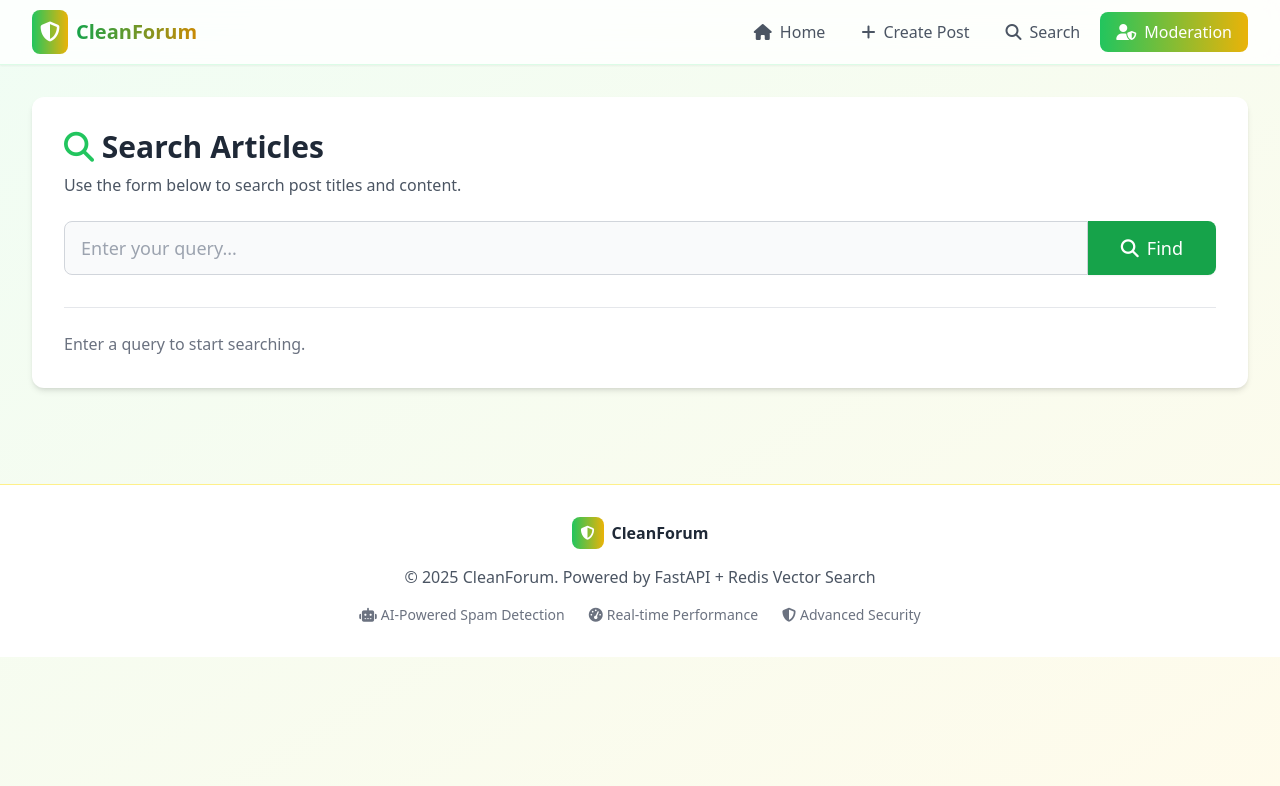
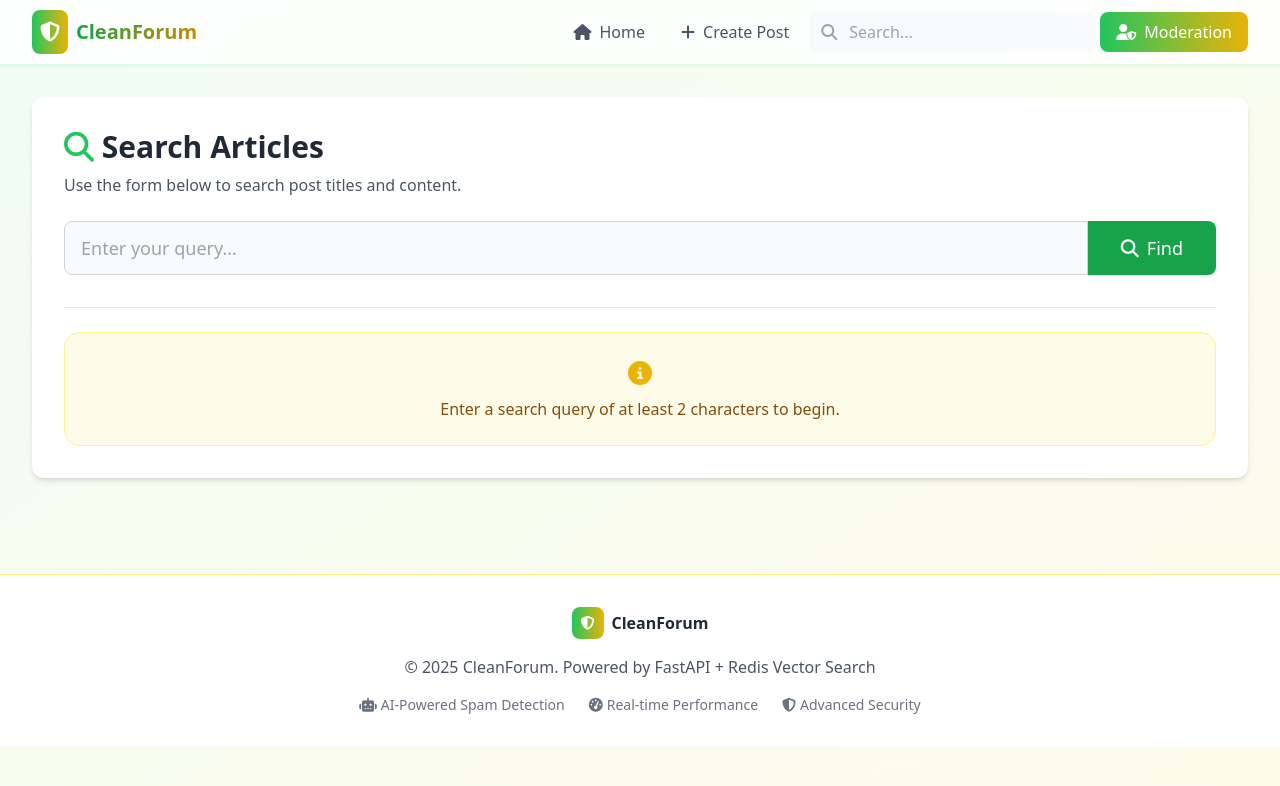
Before and after one commit to premananda108/CleanForum, a FastAPI app: page /search in a window 1280 px wide. Shown: the top 786 px of the page. Run offline with FastAPI, Linux system fonts and the light colour scheme; parts of the project's set-up code (start-up, migrations or seed data) failed here and were passed over; some libraries are stand-ins or nearby versions.

Commit message:
fix search

```diff
--- a/static/js/forum.js
+++ b/static/js/forum.js
@@ -827,47 +827,32 @@ async function initCreatePostPage() {
 
 // Search page functions
 async function handleSearchForm() {
-    const form = document.getElementById('search-form');
     const resultsContainer = document.getElementById('search-results-container');
     const queryInput = document.getElementById('search-query');
 
-    if (!form) return;
-
-    // Check for query in URL and trigger search on page load
-    const urlParams = new URLSearchParams(window.location.search);
-    const q = urlParams.get('q');
-    if (q) {
-        queryInput.value = q;
-        await performSearch(q);
-    }
-
-    form.addEventListener('submit', async (event) => {
-        event.preventDefault();
-        const query = queryInput.value.trim();
-
-        // Update URL without reloading
-        const newUrl = new URL(window.location);
-        newUrl.searchParams.set('q', query);
-        window.history.pushState({path: newUrl.href}, '', newUrl.href);
-
-        await performSearch(query);
-    });
+    // This function will now only handle displaying results on the search page
+    // based on the URL query parameter.
 
     async function performSearch(query) {
-        if (query.length < 2) {
+        if (!query || query.length < 2) {
             resultsContainer.innerHTML = `
                 <div class="bg-yellow-50 border border-yellow-200 rounded-2xl p-6 text-center">
-                    <i class="fas fa-exclamation-triangle text-yellow-500 text-2xl mb-2"></i>
-                    <p class="text-yellow-800 font-medium">Search query must be at least 2 characters long</p>
+                    <i class="fas fa-info-circle text-yellow-500 text-2xl mb-2"></i>
+                    <p class="text-yellow-800 font-medium">Enter a search query of at least 2 characters to begin.</p>
                 </div>
             `;
             return;
         }
 
+        // Set input value to the query from URL
+        if(queryInput) {
+            queryInput.value = query;
+        }
+
         resultsContainer.innerHTML = `
             <div class="text-center py-12">
                 <div class="inline-block animate-spin rounded-full h-8 w-8 border-b-2 border-blue-600 mb-4"></div>
-                <p class="text-gray-600">Searching the database...</p>
+                <p class="text-gray-600">Searching for "${query}"...</p>
             </div>
         `;
 
@@ -884,6 +869,15 @@ async function handleSearchForm() {
                 </div>
             `;
         }
+    }
+
+    // Check for query in URL and trigger search on page load
+    const urlParams = new URLSearchParams(window.location.search);
+    const q = urlParams.get('q');
+
+    // The search page should only show results if a query is present
+    if (resultsContainer) {
+       performSearch(q);
     }
 }
 
--- a/templates/base.html
+++ b/templates/base.html
@@ -71,9 +71,12 @@
                     <a href="/create" class="px-4 py-2 rounded-lg text-gray-600 hover:text-green-600 hover:bg-green-50 transition-all duration-200 font-medium">
                         <i class="fas fa-plus mr-2"></i>Create Post
                     </a>
-                    <a href="/search" class="px-4 py-2 rounded-lg text-gray-600 hover:text-green-600 hover:bg-green-50 transition-all duration-200 font-medium">
-                        <i class="fas fa-search mr-2"></i>Search
-                    </a>
+                    <form action="/search" method="GET" class="relative">
+                        <input type="search" name="q" placeholder="Search..." class="py-2 pl-10 pr-4 rounded-lg text-gray-700 bg-gray-50 border-gray-200 focus:outline-none focus:ring-2 focus:ring-primary-500" required minlength="2">
+                        <button type="submit" class="absolute inset-y-0 left-0 pl-3 flex items-center text-gray-400 hover:text-primary-600">
+                            <i class="fas fa-search"></i>
+                        </button>
+                    </form>
                     <a href="/moderator" class="px-4 py-2 rounded-lg bg-gradient-to-r from-green-500 to-yellow-500 text-white hover:shadow-lg transition-all duration-300 font-medium">
                         <i class="fas fa-user-shield mr-2"></i>Moderation
                     </a>
@@ -97,9 +100,14 @@
                 <a href="/create" class="block px-3 py-2 rounded-md text-base font-medium text-gray-700 hover:text-green-600 hover:bg-green-50">
                     <i class="fas fa-plus mr-2"></i>Create Post
                 </a>
-                <a href="/search" class="block px-3 py-2 rounded-md text-base font-medium text-gray-700 hover:text-green-600 hover:bg-green-50">
-                    <i class="fas fa-search mr-2"></i>Search
-                </a>
+                <div class="px-2 pt-1 pb-2">
+                    <form action="/search" method="GET" class="relative">
+                        <input type="search" name="q" placeholder="Search..." class="w-full py-2 pl-10 pr-4 rounded-lg text-gray-700 bg-gray-100 border-transparent focus:outline-none focus:ring-2 focus:ring-primary-500" required minlength="2">
+                        <button type="submit" class="absolute inset-y-0 left-0 pl-3 flex items-center text-gray-500 hover:text-primary-600">
+                            <i class="fas fa-search"></i>
+                        </button>
+                    </form>
+                </div>
                 <a href="/moderator" class="block px-3 py-2 rounded-md text-base font-medium bg-gradient-to-r from-green-500 to-yellow-500 text-white hover:shadow-lg transition-all duration-300">
                     <i class="fas fa-user-shield mr-2"></i>Moderation
                 </a>
--- a/templates/search_results.html
+++ b/templates/search_results.html
@@ -8,9 +8,9 @@
         <h1 class="text-3xl font-bold text-gray-800 mb-2"><i class="fas fa-search text-primary-500"></i> Search Articles</h1>
         <p class="text-gray-600 mb-6">Use the form below to search post titles and content.</p>
 
-        <form id="search-form" class="mb-8">
+        <form action="/search" method="GET" class="mb-8">
             <div class="relative flex items-stretch w-full">
-                <input type="text" id="search-query" class="w-full px-4 py-3 text-lg text-gray-700 bg-gray-50 border border-gray-300 rounded-l-lg focus:outline-none focus:ring-2 focus:ring-primary-500 focus:border-transparent transition" placeholder="Enter your query..." required minlength="2">
+                <input type="search" name="q" id="search-query" class="w-full px-4 py-3 text-lg text-gray-700 bg-gray-50 border border-gray-300 rounded-l-lg focus:outline-none focus:ring-2 focus:ring-primary-500 focus:border-transparent transition" placeholder="Enter your query..." required minlength="2">
                 <button type="submit" class="inline-flex items-center px-8 py-3 border border-transparent text-lg font-medium rounded-r-lg shadow-sm text-white bg-primary-600 hover:bg-primary-700 focus:outline-none focus:ring-2 focus:ring-offset-2 focus:ring-primary-500 transition-all duration-300">
                     <i class="fas fa-search mr-2"></i>Find
                 </button>
```
